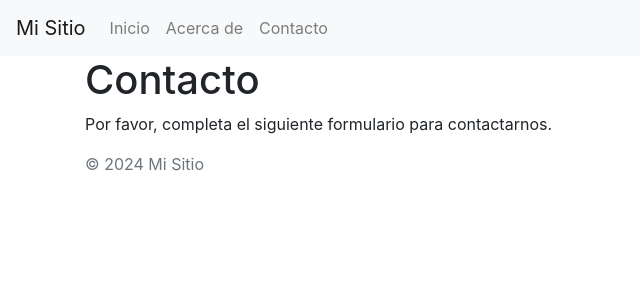
After one commit to magaly76/proyecto_onlyflans, a Django app: template web/templates/contact.html in a window 1280 px wide. The commit adds this page. Shown: the top 300 px of the page, without its empty margins (0-640 px from the left). Run offline with Django 3.2, Linux system fonts and the light colour scheme; the template is opened without the code that fills it, so the values that code supplies are empty; some libraries are stand-ins or nearby versions.

Commit message:
creacion de página de prueba

```diff
--- a/onlyflans/urls.py
+++ b/onlyflans/urls.py
@@ -15,11 +15,13 @@ Including another URLconf
 """
 from django.contrib import admin
 from django.urls import path
-from web.views import base
+from web.views import index, about, contact, base
 
 urlpatterns = [
     path('admin/', admin.site.urls),
     path('', base, name="base"),
-
+    path('index/', index, name= 'index'),
+    path('about/', about, name='about'),
+    path('contact/', contact, name='contact'),
 
 ]
--- a/web/templates/base.html
+++ b/web/templates/base.html
@@ -2,10 +2,40 @@
 <html lang="en">
 <head>
     <meta charset="UTF-8">
-    <meta name="viewport" content="width=device-width, initial-scale=1.0">
-    <title>Document</title>
+    <title>{% block title %}Mi Sitio{% endblock %}</title>
+    <!-- Enlace a CSS de Bootstrap -->
+    <link href="https://stackpath.bootstrapcdn.com/bootstrap/4.5.2/css/bootstrap.min.css" rel="stylesheet">
 </head>
 <body>
-    <h1>Hola Mundo</h1>
+    <!-- Encabezado común -->
+    <nav class="navbar navbar-expand-lg navbar-light bg-light">
+        <a class="navbar-brand" href="#">Mi Sitio</a>
+        <div class="collapse navbar-collapse" id="navbarNav">
+            <ul class="navbar-nav">
+                <li class="nav-item">
+                    <a class="nav-link" href="{% url 'index' %}">Inicio</a>
+                </li>
+                <li class="nav-item">
+                    <a class="nav-link" href="{% url 'about' %}">Acerca de</a>
+                </li>
+                <li class="nav-item">
+                    <a class="nav-link" href="{% url 'contact' %}">Contacto</a>
+                </li>
+            </ul>
+        </div>
+    </nav>
+
+    <!-- Contenido dinámico -->
+    <div class="container">
+        {% block content %}
+        {% endblock %}
+    </div>
+
+    <!-- Pie de página común -->
+    <footer class="footer">
+        <div class="container">
+            <span class="text-muted">© 2024 Mi Sitio</span>
+        </div>
+    </footer>
 </body>
 </html>
--- /dev/null
+++ b/web/templates/contact.html
@@ -0,0 +1,9 @@
+{% extends 'base.html' %}
+
+{% block title %}Contacto - Mi Sitio{% endblock %}
+
+{% block content %}
+<h1>Contacto</h1>
+<p>Por favor, completa el siguiente formulario para contactarnos.</p>
+<!-- Formulario de contacto aquí -->
+{% endblock %}
```
Also changed, not shown: web/templates/about.html (+8 -0 lines), web/templates/index.html (+12 -0 lines), web/views.py (+10 -1 lines).
